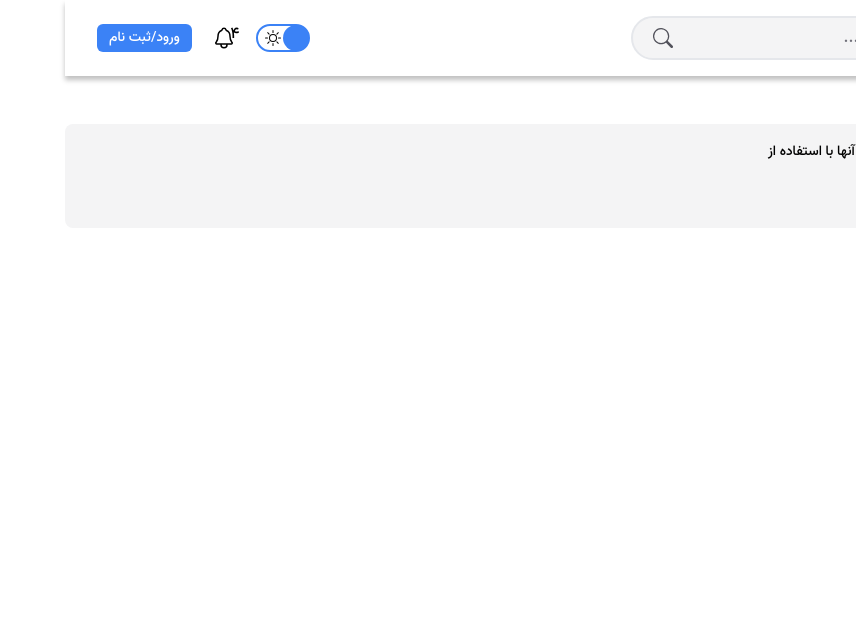
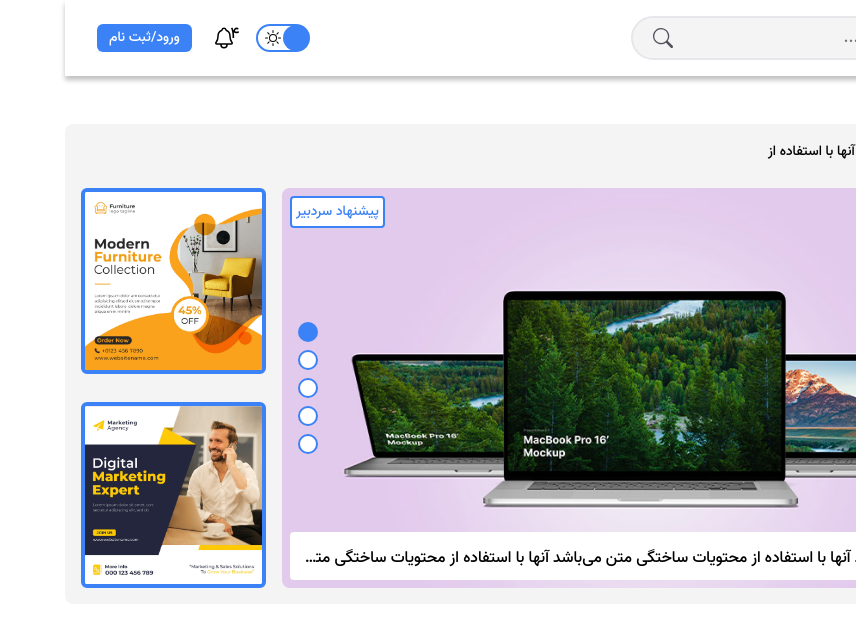
Before and after one commit to AmirAliAzimloo/MERN-Blog, a Next.js app: page / in a window 1280 px wide. Shown: the top 626 px of the page, without its empty margins (424-1280 px from the left). Built offline with nearby package versions, Linux system fonts and the light colour scheme.

Commit message:
ssliders completed

```diff
--- /dev/null
+++ b/components/boxes/ads-box/index.jsx
@@ -0,0 +1,12 @@
+import Link from "next/link";
+import Image from "next/image";
+
+const AdsBox = ({goal_link,goal_alt,goal_img_link}) => {
+   return (
+      <Link href={goal_link} className=" w-full flex justify-center items-center">
+            <Image  width={185} height={185} className=" border-4 border-blue-500 transition-all duration-500 hover:border-orange-400  object-cover rounded-md" alt={goal_alt} src={goal_img_link} />
+         </Link>
+   );
+}
+
+export default AdsBox;
--- /dev/null
+++ b/components/sliders/main-slider/ads/index.jsx
@@ -0,0 +1,12 @@
+import AdsBox from "@/components/boxes/ads-box";
+
+const MainSliderAds = () => {
+   return (
+      <div className=" min-w-[185px] w-[185px] h-[400px]   flex flex-col  items-end justify-between gap-4">
+         <AdsBox goal_link={"/"} goal_alt={"test"} goal_img_link={"/images/ads/150_modern_furniture_social_media_post_template.jpg"} />
+         <AdsBox goal_link={"/"} goal_alt={"test"} goal_img_link={"/images/ads/370_digital_marketing_media_post_template.jpg"} />
+      </div>
+   );
+}
+
+export default MainSliderAds;
--- /dev/null
+++ b/components/sliders/main-slider/button/index.jsx
@@ -0,0 +1,28 @@
+"use client"
+
+const SliderBtn = ({ setanimationHandler, value, text, setactiveSlide,activeSlide }) => {
+
+
+
+
+   return (
+      <div onClick={() => {
+         if (activeSlide.value != value.value) {
+            setanimationHandler(0);
+            setTimeout(() => {
+               setactiveSlide(value);
+               setanimationHandler(1);
+            }, 800);
+         }
+      }}
+      className={
+         activeSlide.value == value.value
+         ?" cursor-pointer line-clamp-1 rounded-md hover:bg-blue-600 bg-blue-500 transition-all duration-500 text-white w-[300px] h-[58px] px-2 flex justify-center items-center"
+         :" cursor-pointer line-clamp-1 rounded-md hover:bg-blue-600 bg-blue-400 transition-all duration-500 text-white w-[300px] h-[58px] px-2 flex justify-center items-center"
+      }>
+         <div className=" line-clamp-1">{text}</div>
+      </div>
+   );
+}
+
+export default SliderBtn;
--- a/components/sliders/main-slider/index.jsx
+++ b/components/sliders/main-slider/index.jsx
@@ -1,3 +1,5 @@
+import SliderComp from "./slider-comp";
+import MainSliderAds from "./ads";
 import HotNews from "./hot-news";
 
 const MainSlider = () => {
@@ -5,7 +7,8 @@ const MainSlider = () => {
       <section className=" bg-zinc-100 rounded-lg p-4 flex flex-col gap-6 ">
          <HotNews/>
          <div className=" flex justify-between items-center gap-4 ">
-         Test
+            <SliderComp/>
+            <MainSliderAds/>
          </div>
       </section>
    );
--- /dev/null
+++ b/components/sliders/main-slider/slider-comp/index.jsx
@@ -0,0 +1,87 @@
+"use client"
+
+import SliderBtn from "../button";
+import SliderImage from "../slider-image";
+
+import { useState } from "react";
+
+
+const SliderComp = () => {
+
+   const postsData = [
+      {
+         title: "وابسته به متن می‌باشد آنها با استفاده از محتویات ساختگی متن می‌باشد آنها با استفاده از محتویات ساختگی متن می‌باشد آنها با استفاده از محتویات ساختگی، صفحه گرافیکی خود",
+         value: 1,
+         link: "/posts/post1",
+         src: "/images/posts/laptop2.jpg"
+      },
+      {
+         title: "ظیفه رعایت حق تکثیر متون را ندارند و در همان حال کار آنها ",
+         value: 2,
+         link: "/posts/post2",
+         src: "/images/posts/tablet1.jpg"
+      },
+      {
+         title: "و قلم‌ها و اندازه‌بندی‌ها چگونه در نظر گرفته شده‌است. از آنجایی که طراحان عموما نویسنده متن",
+         value: 3,
+         link: "/posts/post3",
+         src: "/images/posts/tablet4.jpg"
+      },
+      {
+         title: "طراحی یا صفحه بندی شده بعد از اینکه متن در آن قرار گیرد چگونه به ",
+         value: 4,
+         link: "/posts/post4",
+         src: "/images/posts/tablet2.jpg"
+      },
+      {
+         title: "معمولا طراحان گرافیک برای صفحه‌آرایی، نخست از متن‌های آزمایشی و بی‌معنی استفاده می‌کنند",
+         value: 5,
+         link: "/posts/post5",
+         src: "/images/posts/laptop1.jpg"
+      },
+
+   ]
+   const [activeSlide, setactiveSlide] = useState(postsData[0]);
+   const [animationHandler, setanimationHandler] = useState(1);
+
+
+   return (
+      <div className=" relative flex justify-start gap-4 items-center w-full h-[400px]">
+         <div className=" flex flex-col justify-between h-[400px]">
+            {
+               postsData.map((da, i) => (
+                  <SliderBtn key={i} setanimationHandler={setanimationHandler} value={da} text={da.title} setactiveSlide={setactiveSlide} activeSlide={activeSlide} />
+               ))
+            }
+         </div>
+         <div className=" w-full flex justify-center items-center  bg-zinc-200 rounded-lg ">
+            <SliderImage data={activeSlide} animationHandler={animationHandler} />
+         </div>
+         <div className=" absolute top-0 bottom-0  flex items-center left-4  ">
+            <div className=" flex flex-col gap-2">
+               {
+                  postsData.map((da,i)=>(
+                     <div key={i} onClick={() => {
+                        if (activeSlide.value != da.value) {
+                           setanimationHandler(0);
+                           setTimeout(() => {
+                              setactiveSlide(da);
+                              setanimationHandler(1);
+                           }, 800);
+                        }
+                     }} className={
+                        activeSlide.value == da.value
+                           ? " bg-blue-500 border-2 border-blue-500 rounded-full h-5 w-5 cursor-pointer"
+                           : " bg-white border-2 border-blue-500 rounded-full h-5 w-5 cursor-pointer"
+                     }></div>
+                  ))
+               }
+
+            </div>
+         </div>
+         <div className=" text-sm  border-2 border-blue-500 text-blue-500 bg-white rounded p-1 z-40 absolute top-2 left-2">پیشنهاد سردبیر</div>
+      </div>
+   );
+}
+
+export default SliderComp;
--- /dev/null
+++ b/components/sliders/main-slider/slider-image/index.jsx
@@ -0,0 +1,21 @@
+import Image from "next/image";
+import Link from "next/link";
+import 'animate.css';
+
+const SliderImage = ({data,animationHandler}) => {
+
+
+   return (
+      <div className={
+         animationHandler==1?
+         " animate__animated animate__fast animate__fadeIn relative w-full h-[400px] "
+         :" animate__animated animate__fast animate__fadeOut relative w-full h-[400px] "
+      }
+      >
+         <Image src={data.src} alt={data.title} fill className="animate__animated animate__fast object-cover rounded-lg"/>
+         <Link className="animate__animated animate__fast   line-clamp-1 leading-9 bg-white rounded p-2 absolute bottom-2 right-2 left-2 h-12  transition-all duration-500 hover:text-blue-500" href={`${data.link}`}><h2>{data.title}</h2></Link>
+      </div>
+   );
+}
+
+export default SliderImage;
```
